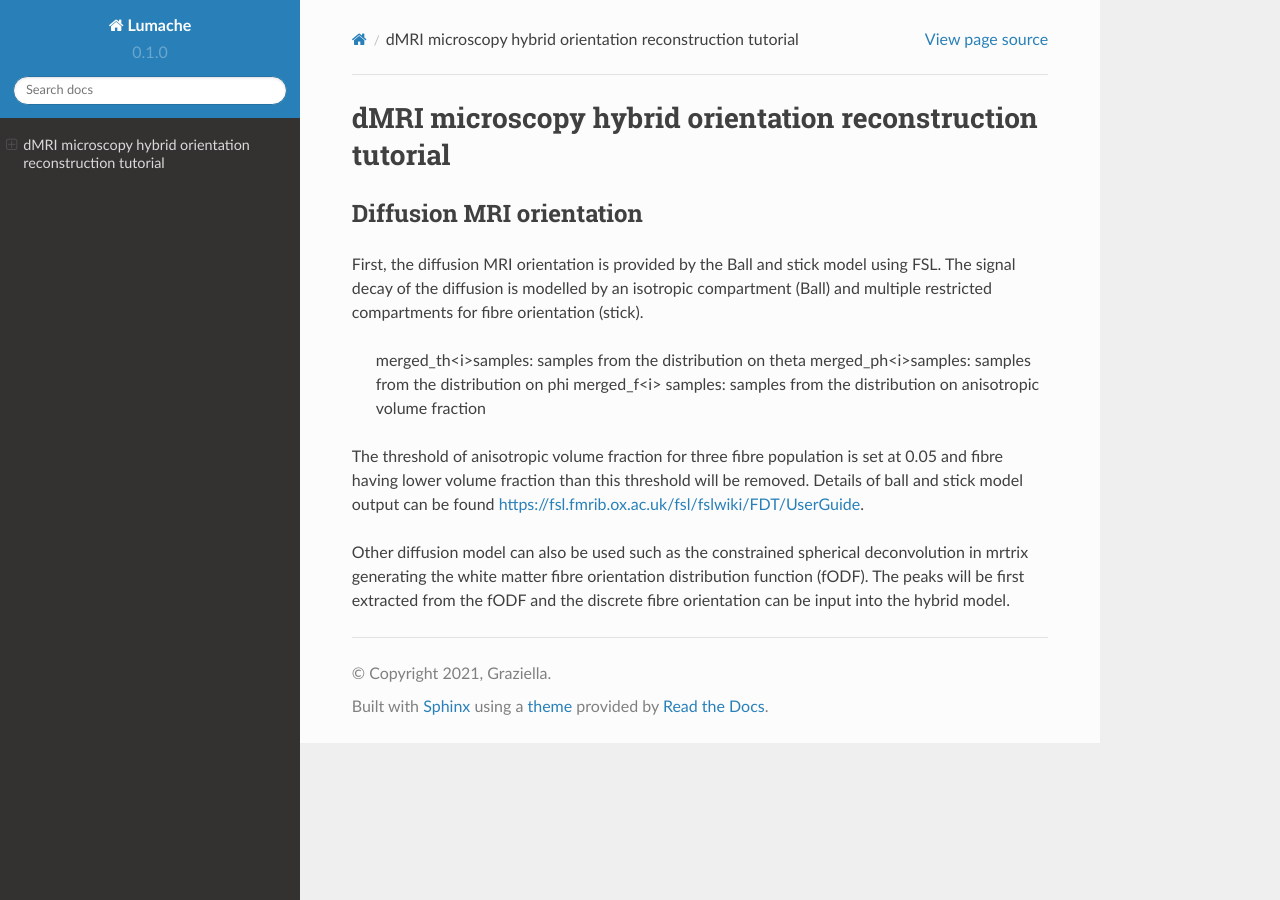
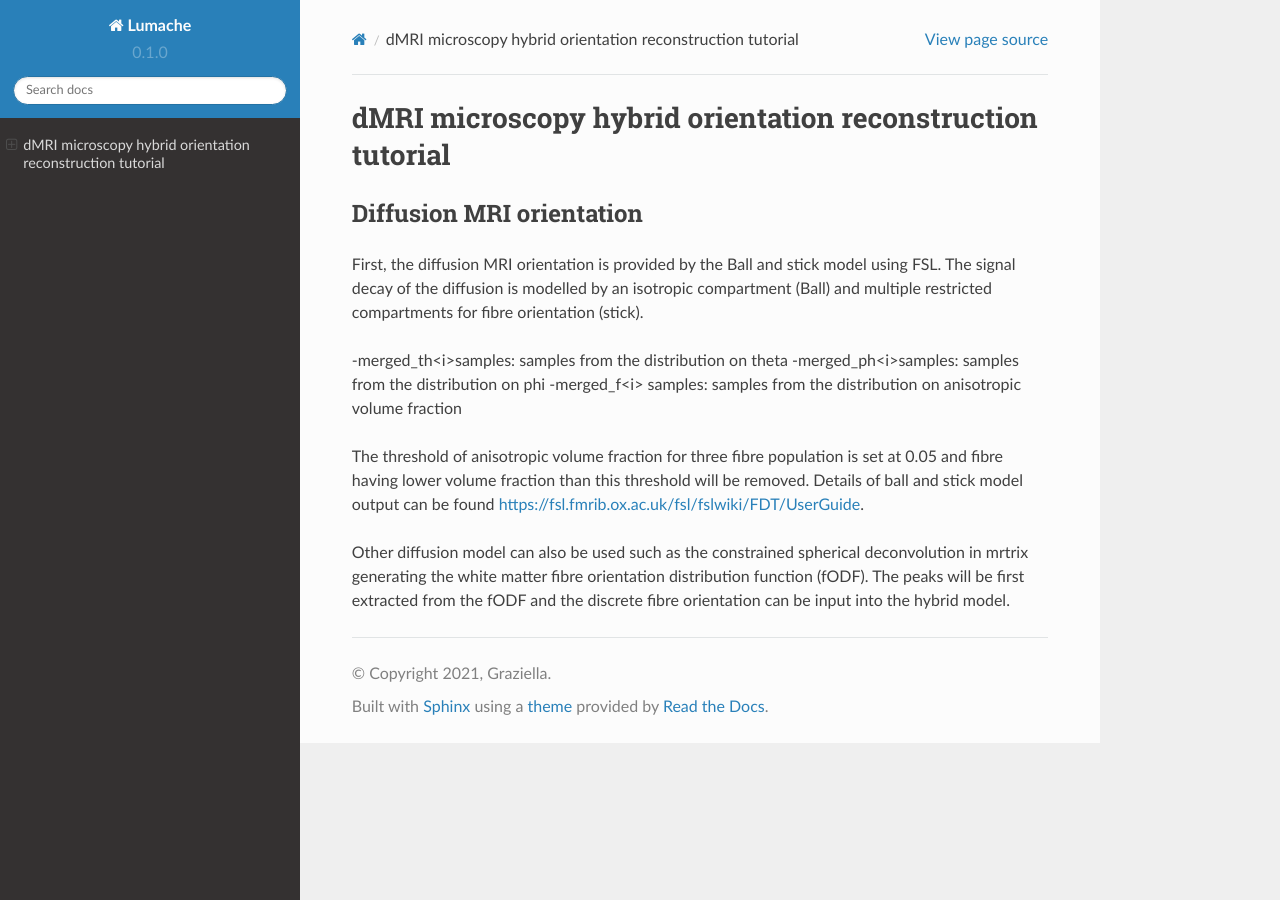
Before and after one commit to Silei-Silei/Hybrid_tractography_tutorial, a Sphinx documentation site: the page built from docs/source/index.rst, in a window 1280 px wide. Built offline with Sphinx 7.4.7 and the Read the Docs theme 2.0.0, drawn with Linux system fonts in a browser that asks for light colours.

```diff
--- a/docs/source/index.rst
+++ b/docs/source/index.rst
@@ -6,9 +6,9 @@ Diffusion MRI orientation
 --------
 First, the diffusion MRI orientation is provided by the Ball and stick model using FSL. The signal decay of the diffusion is modelled by an isotropic compartment (Ball) and multiple restricted compartments for fibre orientation (stick).
 
-   merged_th<i>samples: samples from the distribution on theta
-   merged_ph<i>samples: samples from the distribution on phi
-   merged_f<i> samples: samples from the distribution on anisotropic volume fraction
+-merged_th<i>samples: samples from the distribution on theta
+-merged_ph<i>samples: samples from the distribution on phi
+-merged_f<i> samples: samples from the distribution on anisotropic volume fraction
 
 The threshold of anisotropic volume fraction for three fibre population is set at 0.05 and fibre having lower volume fraction than this threshold will be removed. Details of ball and stick model output can be found https://fsl.fmrib.ox.ac.uk/fsl/fslwiki/FDT/UserGuide.
 
```
